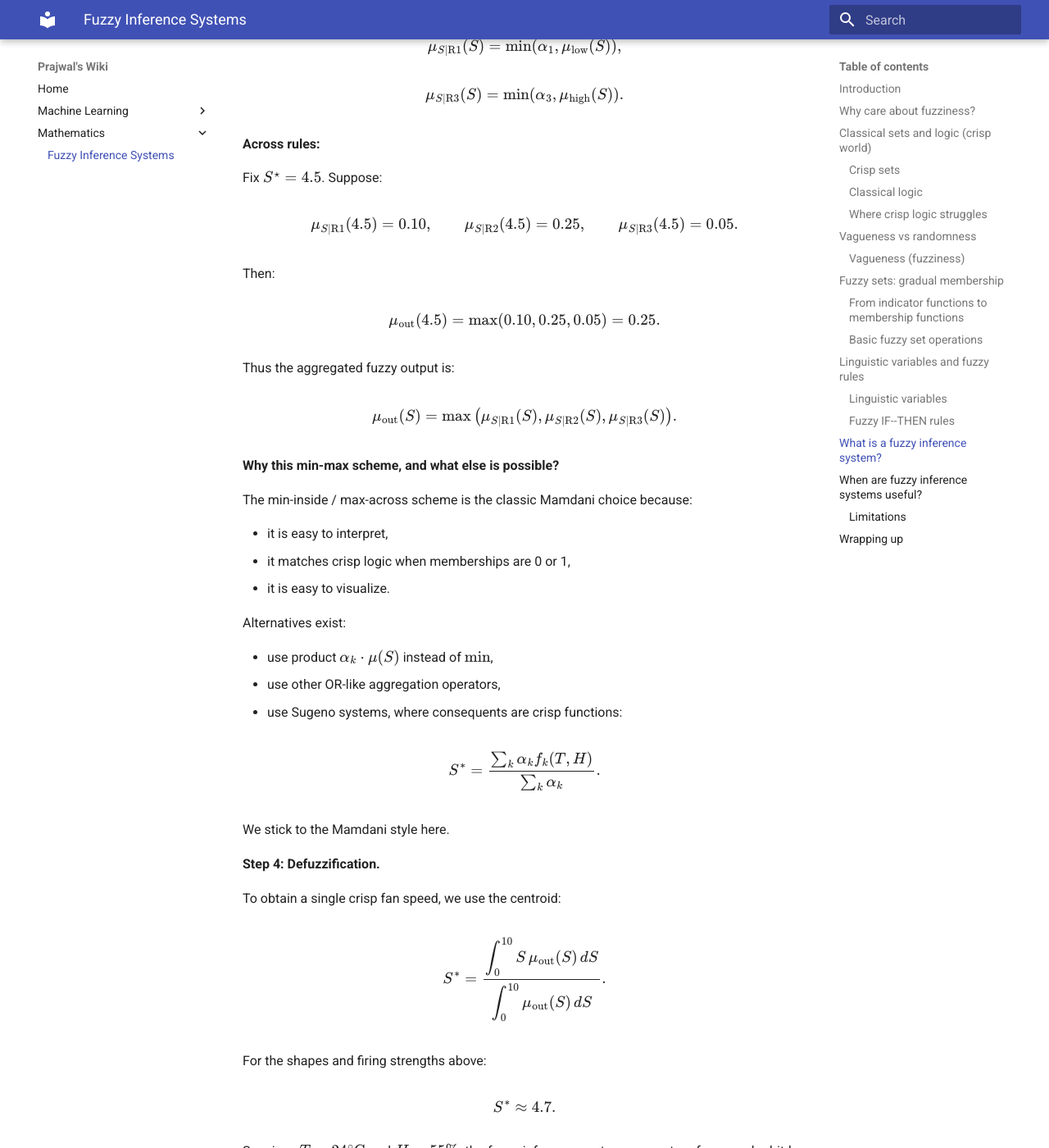
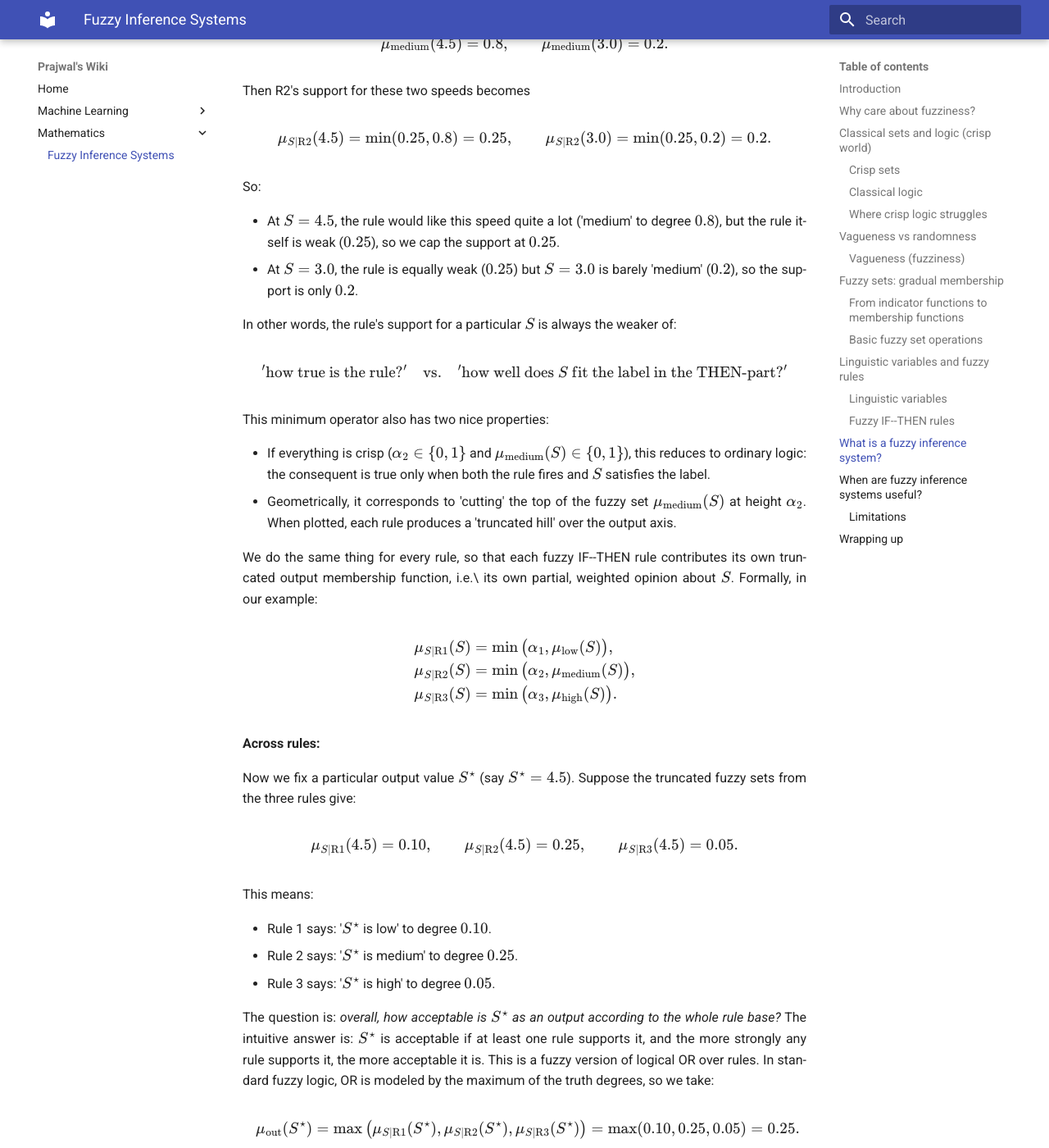
Before and after one commit to pj1911/my-wiki, an MkDocs documentation site: the page built from docs/Fuzzy Inference Systems.md, in a window 1280 px wide and 1400 px high, scrolled down 8666 px. Shown: the whole window at 82% size. Built offline with MkDocs 1.6.1 and Material for MkDocs 9.7.7, drawn with Linux system fonts in a browser that asks for light colours; some of the changed text lies outside the part shown.

Commit message:
Fix typos and formatting in Fuzzy Inference Systems.md
Corrected typographical errors and formatting inconsistencies throughout the document.

```diff
--- a/docs/Fuzzy Inference Systems.md
+++ b/docs/Fuzzy Inference Systems.md
@@ -1,13 +1,14 @@
 # Fuzzy Inference Systems
 
 ## Introduction
+
 Fuzzy inference systems sound mysterious if we are hearing about 'fuzzy' things for the first time. In reality, they are just a way to let computers handle vague, human-style reasoning like 'temperature is warm' or 'speed is a bit high'. This chapter builds up to fuzzy inference systems, starting with classical sets and logic, then introducing fuzzy sets, and finally showing how fuzzy rules come together into a full fuzzy inference system.
 
 ## Why care about fuzziness?
 
-Let us start with an everyday question: Is this coffee hot? A typical answer is not just 'yes' or 'no'. we might say:
+Let us start with an everyday question: Is this coffee hot? A typical answer is not just ''yes'' or ''no''. we might say:
 
-- 'It's lukewarm' or 'It's kind of hot, but we can drink it.'
+- ''It's lukewarm'' or ''It's kind of hot, but we can drink it.''
 
 Human language is full of words like *tall*, *young*, *expensive*, *close*, *fast*, etc. These are not crisp categories with sharp boundaries. Classical logic and classical sets, however, are based on sharp yes/no decisions: either \(x\) is in the set \(A\), or it is not. Fuzzy logic and fuzzy inference systems were developed to bridge this gap: they allow us to mathematically model concepts like 'kind of hot' or 'very tall' and use them in reasoning and control. Before we get to fuzzy stuff, let us quickly recall how classical sets and logic work, and why they struggle with vagueness.
 
@@ -66,12 +67,12 @@
 
 ## Vagueness vs randomness
 
-Before introducing fuzziness, it is useful to distinguish it from *randomness*. These are different kinds of uncertainty. Probability theory deals with randomness or lack of knowledge about which outcome will occur. For example, we toss a fair coin. We do not know if it will land heads or tails, but after the toss it is definitely either heads or tails. A probability \(\,P(\text{heads}) = 0.5\,\) does *not* mean the coin is 'half-heads and half-tails'. It means, roughly, that in the long run we will see heads about half the time.
+Before introducing fuzziness, it is useful to distinguish it from *randomness*. These are different kinds of uncertainty. Probability theory deals with randomness or lack of knowledge about which outcome will occur. For example, we toss a fair coin. We do not know if it will land heads or tails, but after the toss it is definitely either heads or tails. A probability \(P(\text{heads}) = 0.5\) does *not* mean the coin is 'half-heads and half-tails'. It means, roughly, that in the long run we will see heads about half the time.
 
 ### Vagueness (fuzziness)
 
-Consider the question: 'Is a \(168\) cm person tall?'. There is no randomness here. We are not uncertain about the height, we already know it exactly. The uncertainty is about how well this precise height fits a vague category like 'tall'. Instead of forcing a yes/no answer, fuzzy logic lets us assign a number that says how well something fits a vague description.
-For instance, we might say:
+Consider the question: "Is a \(168\) cm person tall?". There is no randomness here. We are not uncertain about the height, we already know it exactly. The uncertainty is about how well this precise height fits a vague category like 'tall'. Instead of forcing a yes/no answer, fuzzy logic lets us assign a number that says how well something fits a vague description.
+ For instance, we might say:
 
 $$
 \text{'Tall'}(168\text{ cm}) = 0.6,
@@ -83,7 +84,7 @@
 
 ### From indicator functions to membership functions
 
-Recall, if \(X\) is a set defined on temperatures and \(A\) is a subset of it, defined as
+Recall, if \(X\) is a set defined on temperatures and A is a subset of it, defined as
 
 $$
 A = \{\text{temperatures considered 'hot'}\}.
@@ -152,7 +153,7 @@
 
 Each word here is not just a label, it corresponds to a fuzzy set on the underlying numeric domain. Concretely:
 
-- the *universe of discourse* is the numeric range of possible temperatures (e.g.\ \(0\)--\(100^\circ\mathrm{C}\)),
+- the *universe of discourse* is the numeric range of possible temperatures (e.g. \(0\)--\(100^\circ\mathrm{C}\)),
 - each linguistic term ('cold', 'cool', 'warm', 'hot', etc.) is represented by its own fuzzy set over this range.
 
 For example, 'cold' might be modeled so that
@@ -196,7 +197,6 @@
 We now walk through one concrete fuzzy inference system from start to finish.
 
 **Setup.**
-
 We use two inputs and one output:
 
 - Temperature \(T\) in \([0,40]\) (\(^\circ\mathrm{C}\)).
@@ -221,7 +221,7 @@
 \text{'low'}, \quad \text{'medium'}, \quad \text{'high'}.
 $$
 
-We will use the fixed input:
+We will use the fixed input
 
 $$
 T = 24^\circ\mathrm{C}, \qquad H = 55\%.
@@ -268,30 +268,28 @@
 **Fan speed.** (triangular shapes)
 
 $$
-\mu_{\text{low}}(S) =
+\begin{aligned}
+\mu_{\text{low}}(S) &=
 \begin{cases}
 \dfrac{S}{2}, & 0 < S \le 2,\\
 \dfrac{4 - S}{2}, & 2 < S < 4,\\
 0, & \text{otherwise},
 \end{cases}
-$$
-
-$$
-\mu_{\text{medium}}(S) =
+\\
+\mu_{\text{medium}}(S) &=
 \begin{cases}
 \dfrac{S - 3}{2}, & 3 < S \le 5,\\
 \dfrac{7 - S}{2}, & 5 < S < 7,\\
 0, & \text{otherwise},
 \end{cases}
-$$
-
-$$
-\mu_{\text{high}}(S) =
+\\
+\mu_{\text{high}}(S) &=
 \begin{cases}
 \dfrac{S - 6}{2}, & 6 < S \le 8,\\
 \dfrac{10 - S}{2}, & 8 < S < 10,\\
 0, & \text{otherwise}.
 \end{cases}
+\end{aligned}
 $$
 
 **Step 1: Fuzzification.**
@@ -310,7 +308,7 @@
 \mu_{\text{humid}}(55) = \frac{55 - 50}{30} \approx 0.17.
 $$
 
-So the crisp input \((T,H) = (24,55)\) becomes the fuzzy description:
+So the crisp input \((T,H) = (24,55)\) becomes the fuzzy description
 
 $$
 \mu_{\text{cool}}(24) = 0.4, \quad
@@ -327,18 +325,17 @@
 - **R2:** IF \(T\) is warm AND \(H\) is dry THEN \(S\) is medium.
 - **R3:** IF \(T\) is warm AND \(H\) is humid THEN \(S\) is high.
 
-We take AND as minimum. The firing strength \(\alpha_k\) of rule \(k\) is:
+We take AND as minimum (discussed above). The firing strength \(\alpha_k\) of rule \(k\) is then given by:
 
 $$
-\alpha_1 = \min(0.4, 0.25) = 0.25,
-$$
-
-$$
-\alpha_2 = \min(0.4, 0.25) = 0.25,
-$$
-
-$$
-\alpha_3 = \min(0.4, 0.17) \approx 0.17.
+\begin{aligned}
+\alpha_1 &= \min\big(\mu_{\text{cool}}(24), \mu_{\text{dry}}(55)\big)
+        = \min(0.4, 0.25) = 0.25,\\
+\alpha_2 &= \min\big(\mu_{\text{warm}}(24), \mu_{\text{dry}}(55)\big)
+        = \min(0.4, 0.25) = 0.25,\\
+\alpha_3 &= \min\big(\mu_{\text{warm}}(24), \mu_{\text{humid}}(55)\big)
+        = \min(0.4, 0.17) \approx 0.17.
+\end{aligned}
 $$
 
 So all three rules fire, with different strengths.
@@ -347,10 +344,12 @@
 
 By this point, each rule \(R_k\) has:
 
-- a firing strength \(\alpha_k \in [0,1]\),
-- an output fuzzy set (\(\mu_{\text{low}}\), \(\mu_{\text{medium}}\), \(\mu_{\text{high}}\)).
+- a firing strength \(\alpha_k \in [0,1]\) that says how true its IF-part is for the current input, and
+- an output fuzzy set (low, medium and high) that tells, for each possible fan speed \(S \in [0,10]\), how well that fan speed fits the label in the THEN-part if the rule were fully true (\(\mu_{\text{low}}\), \(\mu_{\text{medium}}\) and \(\mu_{\text{high}}\)).
 
-Suppose from Step 2 we already have:
+Step 3 answers the question: *Given the firing strengths \(\alpha_k\) of all rules and their corresponding output fuzzy sets (such as \(\mu_{\text{low}}\), \(\mu_{\text{medium}}\), and \(\mu_{\text{high}}\) over fan speeds \(S\)), how strongly does the rule base as a whole support each possible fan speed \(S\)?* We do this in two stages:
+
+To keep things concrete, suppose from Step 2 we already have
 
 $$
 \alpha_1 = 0.25, \qquad
@@ -360,45 +359,66 @@
 
 **Inside a single rule:**
 
-Take:
+Take one rule in isolation, for example
 
 $$
-\text{R2: IF $T$ is warm AND $H$ is dry THEN $S$ is medium.}
+\text{R2: IF } T \text{ is warm AND } H \text{ is dry THEN } S \text{ is medium.}
 $$
 
-Its truth is \(\alpha_2 = 0.25\). We weaken the consequent using:
+For the current input \((T,H)\), the IF-part (the antecedent) is not fully true, its truth is \(\alpha_2 = 0.25\). The fuzzy set \(\mu_{\text{medium}}(S)\) tells us, for each \(S\), how 'medium' that speed would be *if the rule were completely true*. But in reality the rule is only true to degree \(0.25\), so its recommendation should be weakened accordingly. For each \(S\), we therefore combine:
+
+- the degree to which \(S\) is 'medium': \(\mu_{\text{medium}}(S)\),
+- the degree to which the rule is true: \(\alpha_2 = 0.25\).
+
+The standard Mamdani choice (a classic and widely used fuzzy inference scheme, chosen here because it is simple, interpretable, and closely follows human IF-THEN rules) is
 
 $$
 \mu_{S|\mathrm{R2}}(S) = \min\big(\alpha_2, \mu_{\text{medium}}(S)\big).
 $$
 
-If:
+For example, imagine that from the output membership function we know:
 
 $$
 \mu_{\text{medium}}(4.5) = 0.8, \qquad
-\mu_{\text{medium}}(3.0) = 0.2,
+\mu_{\text{medium}}(3.0) = 0.2.
 $$
 
-then:
+Then R2's support for these two speeds becomes
 
 $$
-\mu_{S|\mathrm{R2}}(4.5) = 0.25, \qquad
-\mu_{S|\mathrm{R2}}(3.0) = 0.2.
+\mu_{S|\mathrm{R2}}(4.5) = \min(0.25, 0.8) = 0.25,\qquad
+\mu_{S|\mathrm{R2}}(3.0) = \min(0.25, 0.2) = 0.2.
 $$
 
-Similarly:
+So:
+
+- At \(S=4.5\), the rule would like this speed quite a lot ('medium' to degree \(0.8\)), but the rule itself is weak (\(0.25\)), so we cap the support at \(0.25\).
+- At \(S=3.0\), the rule is equally weak (\(0.25\)) but \(S=3.0\) is barely 'medium' (\(0.2\)), so the support is only \(0.2\).
+
+In other words, the rule's support for a particular \(S\) is always the weaker of:
+
+\[
+    '\text{how true is the rule?}' \quad \text{vs.} \quad '\text{how well does } S \text{ fit the label in the THEN-part?}'
+\]
+
+This minimum operator also has two nice properties:
+
+- If everything is crisp (\(\alpha_2 \in \{0,1\}\) and \(\mu_{\text{medium}}(S) \in \{0,1\}\)), this reduces to ordinary logic: the consequent is true only when both the rule fires and \(S\) satisfies the label.
+- Geometrically, it corresponds to 'cutting' the top of the fuzzy set \(\mu_{\text{medium}}(S)\) at height \(\alpha_2\). When plotted, each rule produces a 'truncated hill' over the output axis.
+
+We do the same thing for every rule, so that each fuzzy IF--THEN rule contributes its own truncated output membership function, i.e.\ its own partial, weighted opinion about \(S\). Formally, in our example:
 
 $$
-\mu_{S|\mathrm{R1}}(S) = \min(\alpha_1, \mu_{\text{low}}(S)),
-$$
-
-$$
-\mu_{S|\mathrm{R3}}(S) = \min(\alpha_3, \mu_{\text{high}}(S)).
+\begin{aligned}
+\mu_{S|\mathrm{R1}}(S) &= \min\big(\alpha_1, \mu_{\text{low}}(S)\big),\\
+\mu_{S|\mathrm{R2}}(S) &= \min\big(\alpha_2, \mu_{\text{medium}}(S)\big),\\
+\mu_{S|\mathrm{R3}}(S) &= \min\big(\alpha_3, \mu_{\text{high}}(S)\big).
+\end{aligned}
 $$
 
 **Across rules:**
 
-Fix \(S^\star = 4.5\). Suppose:
+Now we fix a particular output value \(S^\star\) (say \(S^\star=4.5\)). Suppose the truncated fuzzy sets from the three rules give:
 
 $$
 \mu_{S|\mathrm{R1}}(4.5) = 0.10, \qquad
@@ -406,43 +426,64 @@
 \mu_{S|\mathrm{R3}}(4.5) = 0.05.
 $$
 
-Then:
+This means:
+
+- Rule 1 says: '\(S^\star\) is low' to degree \(0.10\).
+- Rule 2 says: '\(S^\star\) is medium' to degree \(0.25\).
+- Rule 3 says: '\(S^\star\) is high' to degree \(0.05\).
+
+The question is: *overall, how acceptable is \(S^\star\) as an output according to the whole rule base?* The intuitive answer is: \(S^\star\) is acceptable if at least one rule supports it, and the more strongly any rule supports it, the more acceptable it is. This is a fuzzy version of logical OR over rules. In standard fuzzy logic, OR is modeled by the maximum of the truth degrees, so we take:
 
 $$
-\mu_{\text{out}}(4.5)
+\mu_{\text{out}}(S^\star)
+= \max\big(\mu_{S|\mathrm{R1}}(S^\star), \mu_{S|\mathrm{R2}}(S^\star), \mu_{S|\mathrm{R3}}(S^\star)\big)
 = \max(0.10, 0.25, 0.05) = 0.25.
 $$
 
-Thus the aggregated fuzzy output is:
+Doing this for every \(S\) gives the final aggregated output fuzzy set:
 
 $$
 \mu_{\text{out}}(S)
 = \max\big(\mu_{S|\mathrm{R1}}(S), \mu_{S|\mathrm{R2}}(S), \mu_{S|\mathrm{R3}}(S)\big).
 $$
 
+Geometrically, this means we place all the truncated hills from the individual rules on the same axis and, at each \(S\), take the highest one. The resulting outline is the combined fuzzy belief about \(S\) after considering all rules.
+
 **Why this min-max scheme, and what else is possible?**
 
-The min-inside / max-across scheme is the classic Mamdani choice because:
+The min-inside / max-across pattern is the classic Mamdani choice because:
 
-- it is easy to interpret,
-- it matches crisp logic when memberships are 0 or 1,
-- it is easy to visualize.
+- it is easy to interpret: each rule's influence is limited by its truth, and the system accepts an output if any rule supports it.
+- it matches crisp logic when all memberships are \(0\) or \(1\).
+- it is very easy to visualize and implement.
 
-Alternatives exist:
+However, it is not the only design:
 
-- use product \(\alpha_k \cdot \mu(S)\) instead of \(\min\),
-- use other OR-like aggregation operators,
-- use Sugeno systems, where consequents are crisp functions:
+- Instead of \(\min(\alpha_k, \mu(S))\) inside a rule, one can use product \(\alpha_k \cdot \mu(S)\). For example, if \(\alpha_2 = 0.25\) and \(\mu_{\text{medium}}(4.5) = 0.8\), product inference would give \(0.25 \cdot 0.8 = 0.20\) instead of \(\min(0.25,0.8)=0.25\), smoothly scaling the fuzzy set rather than flat-cutting it.
+- Instead of combining rules with \(\max\), one can use other aggregation operators that behave like a soft OR and give slightly different shapes to \(\mu_{\text{out}}(S)\).
+- We also have another type of system known as Sugeno-type systems, the consequents are not fuzzy sets at all but crisp functions of the inputs. For example, each rule might have
 
 $$
-S^\ast = \frac{\sum_k \alpha_k f_k(T,H)}{\sum_k \alpha_k}.
+\text{R}_k: \ \text{IF (conditions)} \ \text{THEN } S = f_k(T,H) = a_k T + b_k H + c_k.
 $$
 
-We stick to the Mamdani style here.
+  After computing the firing strengths \(\alpha_k\) of all rules, the final output is a weighted average of these rule outputs:
+
+$$
+S^\ast = \frac{\sum_k \alpha_k \, f_k(T,H)}{\sum_k \alpha_k}.
+$$
+
+  So if two rules fire with \(\alpha_1 = 0.6\), \(\alpha_2 = 0.4\) and give \(f_1(T,H)=5\), \(f_2(T,H)=8\), then
+
+$$
+S^\ast = \frac{0.6 \cdot 5 + 0.4 \cdot 8}{0.6 + 0.4} = 6.2.
+$$
+
+We stick to the Mamdani min-max style here because it gives a clean first mental model: each rule draws a fuzzy bump over the output axis, cut at the level of its truth, and the system as a whole takes the upper envelope of all these bumps as its final fuzzy recommendation.
 
 **Step 4: Defuzzification.**
 
-To obtain a single crisp fan speed, we use the centroid:
+To obtain a single crisp fan speed, we use the centroid (center of gravity) of \(\mu_{\text{out}}\):
 
 $$
 S^\ast =
@@ -450,7 +491,7 @@
      {\displaystyle \int_0^{10}     \mu_{\text{out}}(S)\, dS}.
 $$
 
-For the shapes and firing strengths above:
+For the specific shapes and firing strengths above, this centroid is numerically around
 
 $$
 S^\ast \approx 4.7.
```
Also changed, not shown: other parts of docs/Fuzzy Inference Systems.md (+3 -3 lines).
